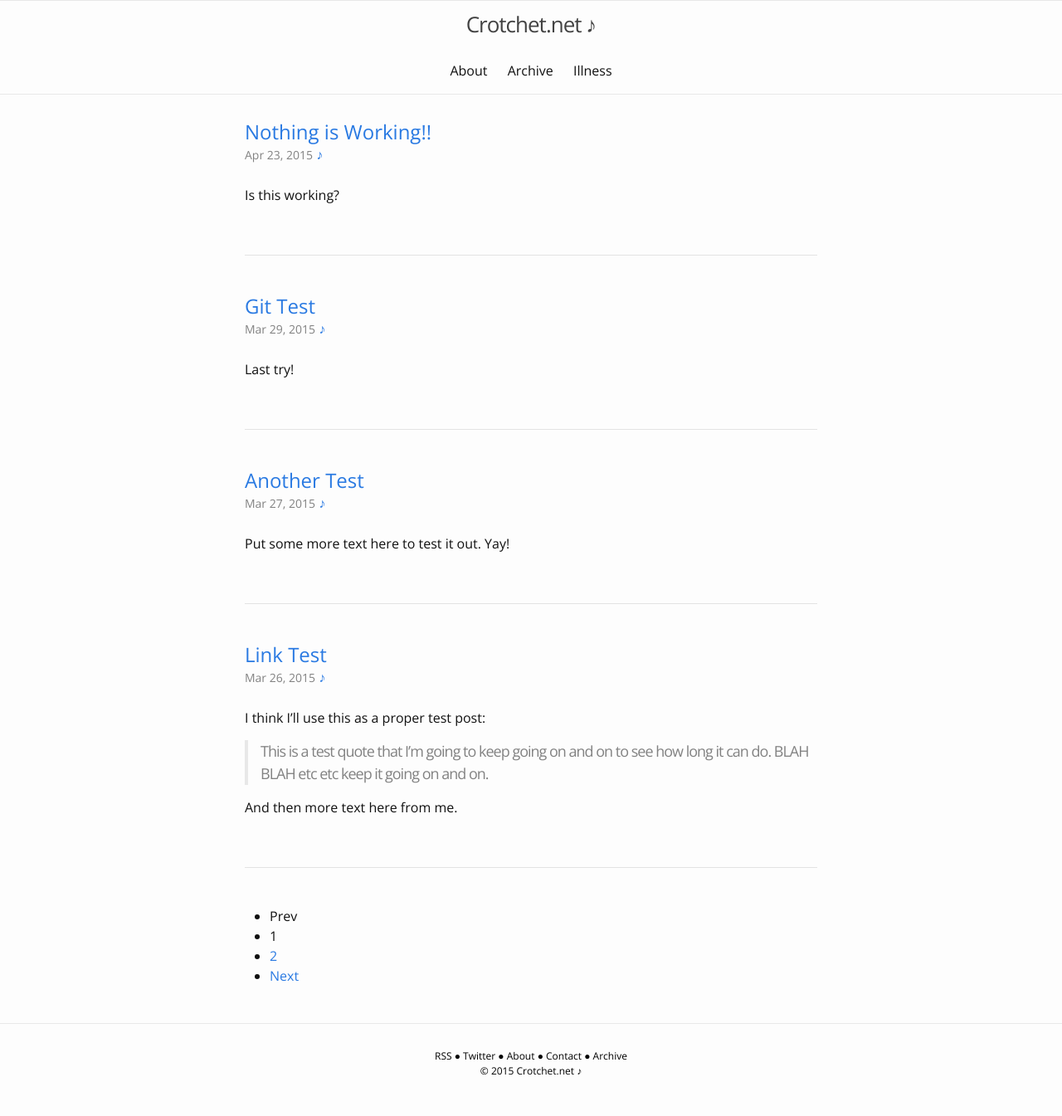
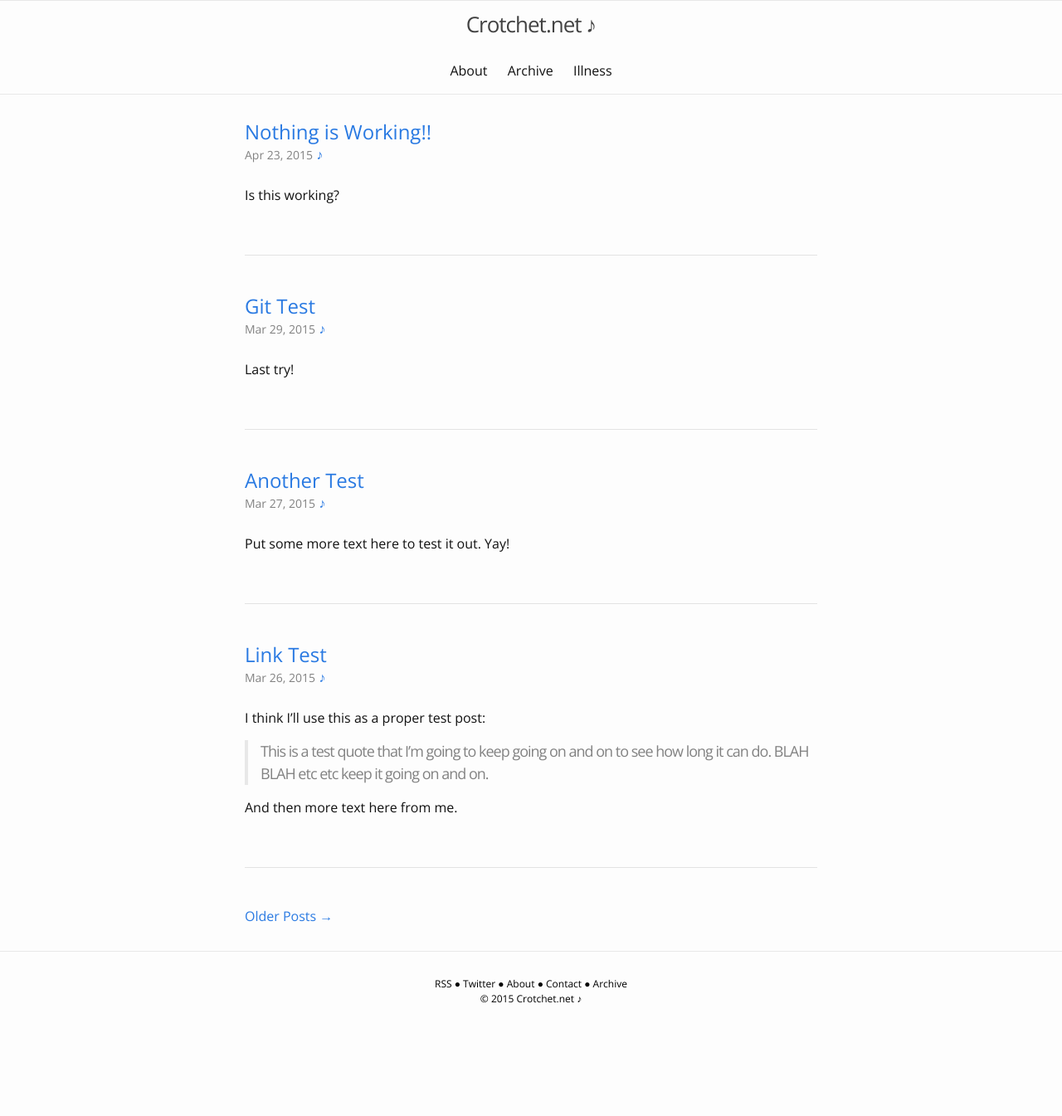
Before and after one commit to andyml123/andyml123.github.io, a Jekyll site: the page built from index.html, in a window 1280 px wide. Shown: the whole page at 83% size. Built offline with Jekyll 4.4.1, drawn with Linux system fonts in a browser that asks for light colours; the list of posts is cut into pages by our own code; after the commit the page ends 1258 px from its top, so only the background shows below that.

Commit message:
inital commit

```diff
--- a/index.html
+++ b/index.html
@@ -44,37 +44,16 @@ layout: default
 	    {% endfor %}
 
 </div>
-<div class="row-fluid">
-  <div class="span12">
-    <div class="pagination">
-      <ul>
+
 {% if paginator.previous_page %}
     {% if paginator.previous_page == 1 %}
-          <li><a href="/">Prev</a></li>
+        {% capture previous_page %}/{% endcapture %}
     {% else %}
-          <li><a href="/page{{ paginator.previous_page }}">Prev</a></li>
+        {% capture previous_page %}/page{{ paginator.previous_page }}{% endcapture %}
     {% endif %}
-        {% else %}
-        <li><span class="disabled">Prev</span></li>
+    <a href="{{ previous_page }}" class="previous">&larr; Newer Posts</a>
 {% endif %}
-        {% if paginator.page == 1 %}
-        <li><span class="active">1</span></li>
-        {% else %}
-        <li><a href="/">1</a></li>
+
+{% if paginator.next_page %}
+    <a href="/page{{ paginator.next_page }}" class="next">Older Posts &rarr;</a>
 {% endif %}
-        {% for count in (2..paginator.total_pages) %}
-          {% if count == paginator.page %}
-          <li><span class="active">{{ count }}</span></li>
-          {% else %}
-          <li><a href="/page{{ count }}">{{ count }}</a></li>
-          {% endif %}
-        {% endfor %}
-        {% if paginator.next_page %}
-        <li><a href="/page{{ paginator.next_page }}">Next</a></li>
-        {% else %}
-        <li><span class="disabled">Next</span></li>
-        {% endif %}
-      </ul>
-    </div>
-  </div>
-</div>
```
Lines whose indentation alone changed are shown as unchanged.
